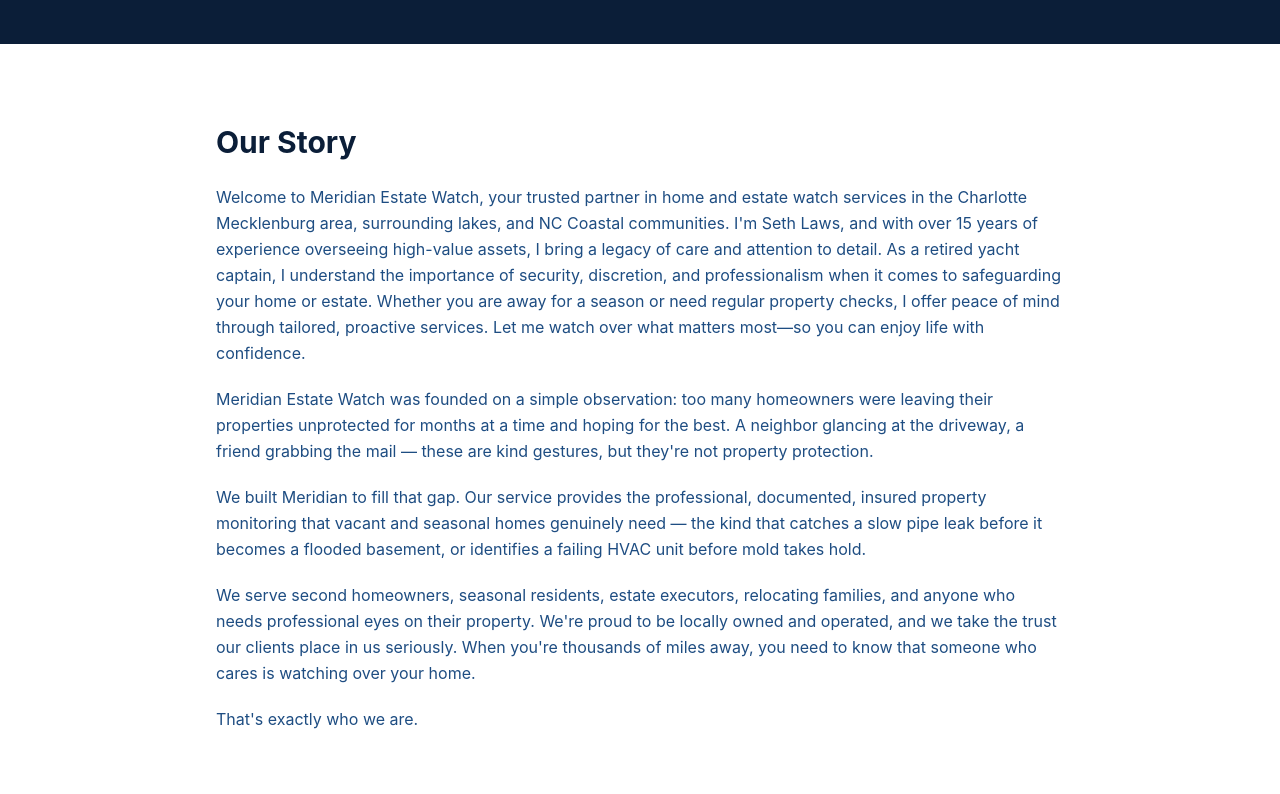
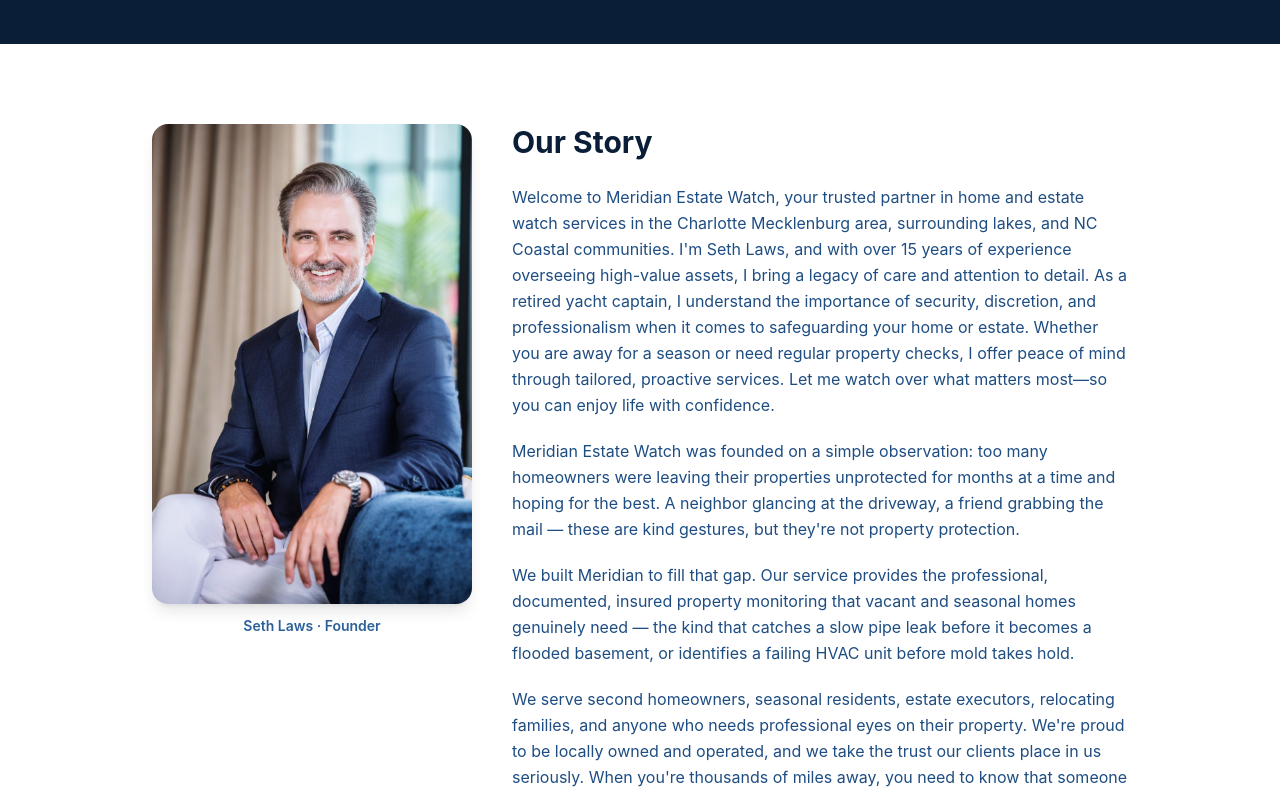
Before and after one commit to sethlaws/meridian-estate-watch, a Next.js app: page /about in a window 1280 px wide. Shown: the part 400-1194 px from the top of the page. Built offline with nearby package versions, Linux system fonts and the light colour scheme.

Commit message:
Add founder portrait to About page Our Story section

```diff
--- a/app/about/page.tsx
+++ b/app/about/page.tsx
@@ -58,8 +58,21 @@
 
       {/* Our Story */}
       <section className="py-20 bg-white">
-        <div className="max-w-4xl mx-auto px-4 sm:px-6">
-          <div className="prose prose-lg max-w-none text-navy-600">
+        <div className="max-w-5xl mx-auto px-4 sm:px-6">
+          <div className="grid md:grid-cols-[320px_1fr] gap-10 items-start">
+            {/* Founder portrait */}
+            <div className="md:sticky md:top-24">
+              {/* eslint-disable-next-line @next/next/no-img-element */}
+              <img
+                src="/seth-laws.jpg"
+                alt="Seth Laws, Founder of Meridian Estate Watch"
+                className="w-full max-w-xs mx-auto md:max-w-none rounded-2xl shadow-lg"
+              />
+              <p className="text-center text-sm text-navy-500 mt-3 font-semibold">
+                Seth Laws · Founder
+              </p>
+            </div>
+            <div className="prose prose-lg max-w-none text-navy-600">
             <h2 className="text-3xl font-bold text-navy-900 mb-6">Our Story</h2>
             <p className="mb-5 leading-relaxed">
               Welcome to Meridian Estate Watch, your trusted partner in home and
@@ -99,6 +112,7 @@
             <p className="leading-relaxed">
               That&apos;s exactly who we are.
             </p>
+            </div>
           </div>
         </div>
       </section>
```
Also changed, not shown: public/seth-laws.jpg (added).
